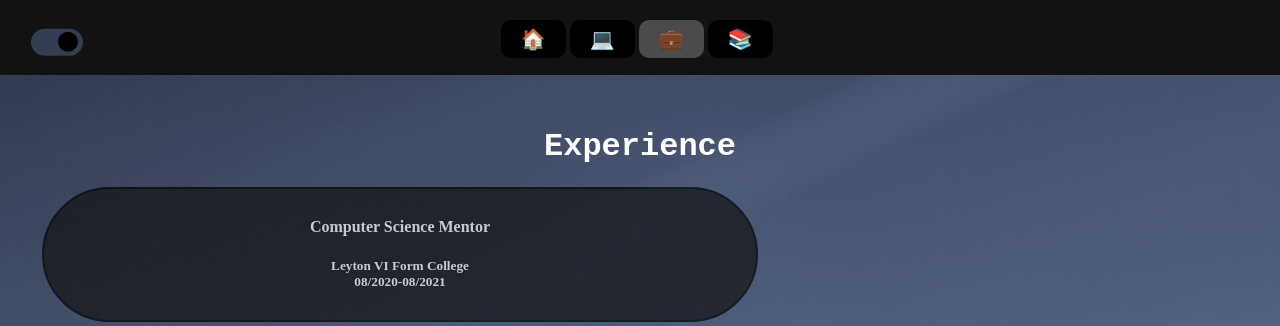
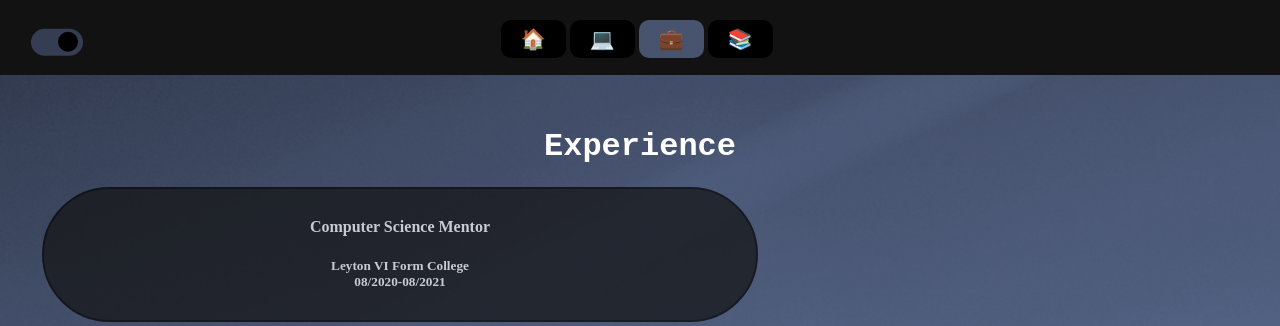
Before and after one commit to Bhavik-Gilbert/Bhavik-Gilbert.github.io, a PHP site: page /Experience.html in a window 1280 px wide; the page is wider, and only the part inside the window is pictured. Shown: the top 326 px of that part. Run offline with PHP 8.4, Linux system fonts and the light colour scheme; some libraries are stand-ins or nearby versions.

Commit message:
Active colour

```diff
--- a/CSS/Base.css
+++ b/CSS/Base.css
@@ -10,6 +10,8 @@ html {
 
   --ease: all 0.5s ease;
   --linear: all 0.75s linear;
+
+  overflow-x: none; /* Hide horizontal scrollbar */
 }
 
 html[data-theme="light"] {
@@ -47,8 +49,6 @@ body {
   background: var(--bg) url("Images/background_simple_dark.jpg");
   background-size: cover;
   background-repeat: no-repeat;
-  overflow-x: clip;
-  /* Hide horizontal scrollbar */
 }
 
 html[data-theme="light"] body:not([data-page="home"]){
@@ -57,7 +57,6 @@ html[data-theme="light"] body:not([data-page="home"]){
 
 body[data-page="home"] {
   background-image: none;
-  /* Hide horizontal scrollbar */
 }
 
 /* width */
--- a/CSS/menu.css
+++ b/CSS/menu.css
@@ -28,11 +28,11 @@
 
 /* Change the color of links on hover */
 .topnav a.active{
-  background-color: var(--greydark);
+  background-color: var(--bgopaque);
   color: #fff;
 }
 .topnav a.active:hover{
-  background-color: var(--greydark);
+  background-color: var(--bg);
   color: #fff;
 }
 
```
